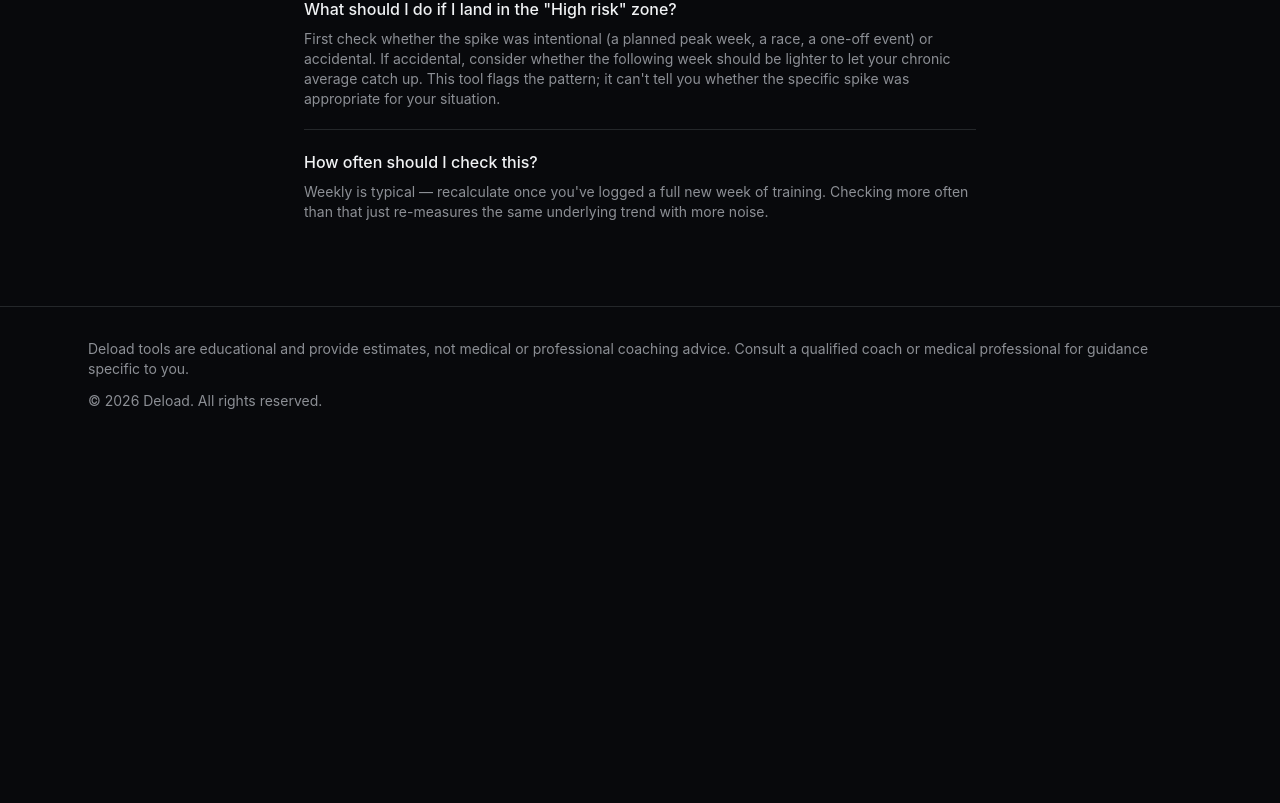
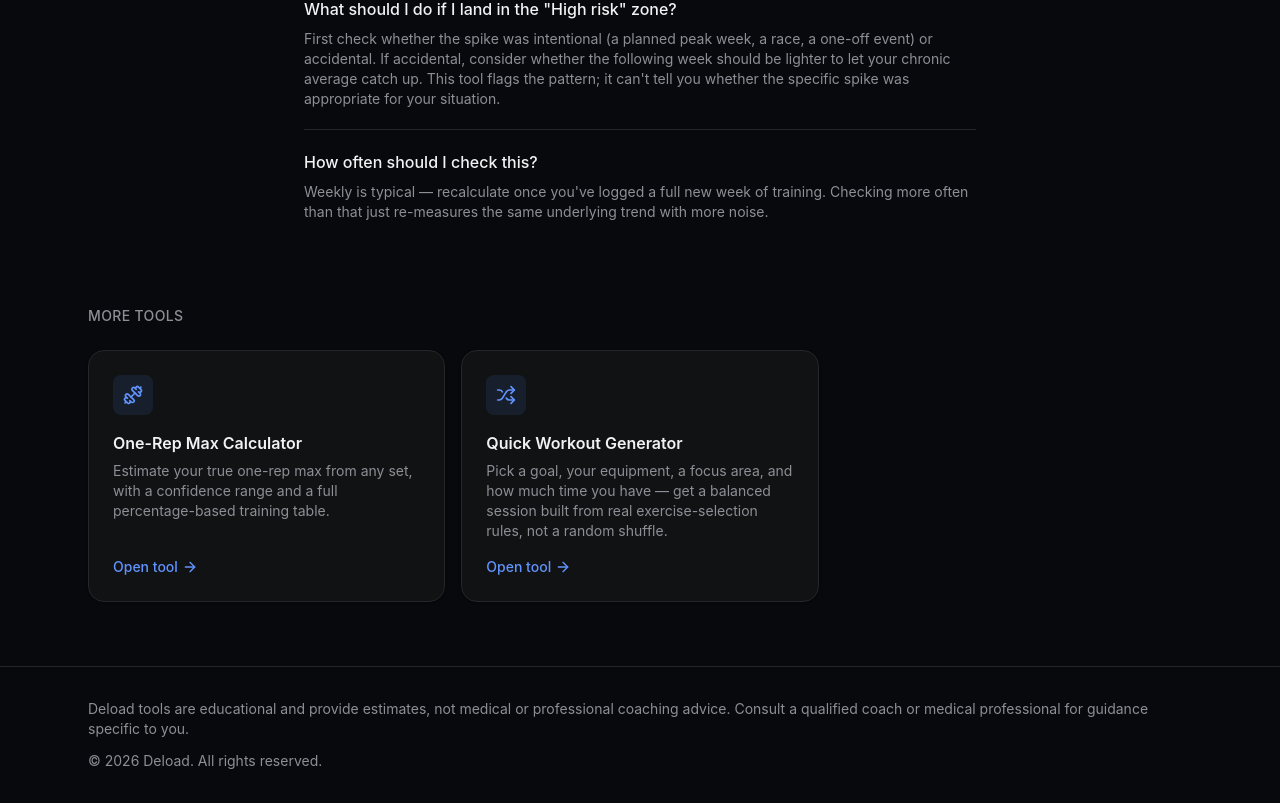
Before and after one commit to topellisvc/deload, a Next.js app: page /tools/acwr in a window 1280 px wide. Shown: the part 1775-2578 px from the top of the page. Before the commit the page ends 2218 px from the top, so only its background shows below. Built offline with nearby package versions, Linux system fonts and the light colour scheme.

Commit message:
Add cross-tool discoverability (Related tools section)

```diff
--- a/src/app/tools/acwr/page.tsx
+++ b/src/app/tools/acwr/page.tsx
@@ -1,5 +1,6 @@
 import type { Metadata } from "next";
 import { AcwrCalculator } from "@/components/calculators/acwr-calculator";
+import { RelatedTools } from "@/components/related-tools";
 
 export const metadata: Metadata = {
   title: "Training Load Ratio (ACWR) Calculator",
@@ -126,6 +127,8 @@ export default function AcwrPage() {
           </section>
         </article>
       </div>
+
+      <RelatedTools currentSlug="acwr" />
     </>
   );
 }
--- a/src/app/tools/one-rep-max/page.tsx
+++ b/src/app/tools/one-rep-max/page.tsx
@@ -1,5 +1,6 @@
 import type { Metadata } from "next";
 import { OneRepMaxCalculator } from "@/components/calculators/one-rep-max-calculator";
+import { RelatedTools } from "@/components/related-tools";
 
 export const metadata: Metadata = {
   title: "One-Rep Max Calculator",
@@ -125,6 +126,8 @@ export default function OneRepMaxPage() {
           </section>
         </article>
       </div>
+
+      <RelatedTools currentSlug="one-rep-max" />
     </>
   );
 }
--- a/src/app/tools/quick-workout/page.tsx
+++ b/src/app/tools/quick-workout/page.tsx
@@ -1,5 +1,6 @@
 import type { Metadata } from "next";
 import { QuickWorkoutGenerator } from "@/components/calculators/quick-workout-generator";
+import { RelatedTools } from "@/components/related-tools";
 
 export const metadata: Metadata = {
   title: "Quick Workout Generator",
@@ -111,6 +112,8 @@ export default function QuickWorkoutPage() {
           </section>
         </article>
       </div>
+
+      <RelatedTools currentSlug="quick-workout" />
     </>
   );
 }
--- /dev/null
+++ b/src/components/related-tools.tsx
@@ -0,0 +1,31 @@
+import { TOOLS } from "@/lib/tools-registry";
+import { ToolCard } from "@/components/tool-card";
+
+interface RelatedToolsProps {
+  /** Slug of the tool currently being viewed, so it isn't listed again. */
+  currentSlug: string;
+}
+
+/**
+ * Surfaces the other live tools at the bottom of every tool page. Without
+ * this, each tool page is a dead end — someone who lands on the 1RM
+ * calculator from search has no obvious path to discovering the ACWR
+ * calculator or workout generator exist at all.
+ */
+export function RelatedTools({ currentSlug }: RelatedToolsProps) {
+  const others = TOOLS.filter((tool) => tool.slug !== currentSlug);
+  if (others.length === 0) return null;
+
+  return (
+    <section className="mx-auto max-w-6xl px-6 pb-16">
+      <h2 className="mb-6 text-sm font-medium uppercase tracking-wide text-muted-foreground">
+        More tools
+      </h2>
+      <div className="grid gap-4 sm:grid-cols-2 lg:grid-cols-3">
+        {others.map((tool) => (
+          <ToolCard key={tool.slug} tool={tool} />
+        ))}
+      </div>
+    </section>
+  );
+}
```
